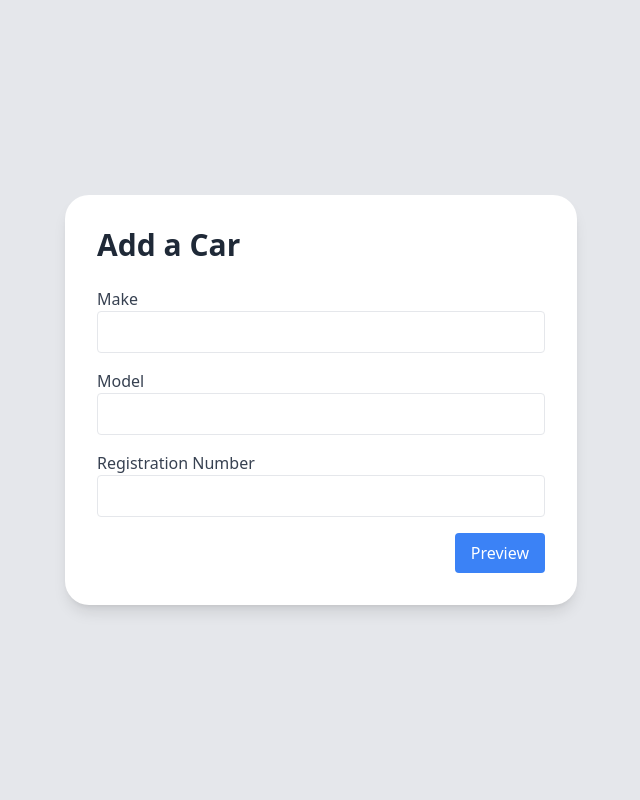
After one commit to Jonathancassara/RentalCar_WebApp, a Django app: page /cars/add/ in a window 1280 px wide. The commit adds this page. Shown: the whole page, without its empty margins (319-959 px from the left). Run offline with Django 5.2, Linux system fonts and the light colour scheme.

Commit message:
create cars
create add cars,  list cars
modify urls views models
test ok

TODO : cars bouton for ADD / LIST  / DELETE

```diff
--- a/RentalCar/Frontend/static/css/style.css
+++ b/RentalCar/Frontend/static/css/style.css
@@ -781,6 +781,11 @@ video {
   padding-bottom: 0.75rem;
 }
 
+.py-4 {
+  padding-top: 1rem;
+  padding-bottom: 1rem;
+}
+
 .text-left {
   text-align: left;
 }
--- /dev/null
+++ b/RentalCar/Frontend/templates/add_car.html
@@ -0,0 +1,121 @@
+{% load static %}
+<!DOCTYPE html>
+<html lang="en">
+<head>
+    <meta charset="UTF-8">
+    <meta name="viewport" content="width=device-width, initial-scale=1.0">
+    <title>Add Car</title>
+    <link href="{% static 'css/style.css' %}" rel="stylesheet">
+</head>
+<body class="bg-gray-200 min-h-screen flex items-center justify-center">
+    <!-- Main Form Container -->
+    <div class="bg-white p-8 rounded-3xl shadow-lg w-full max-w-lg">
+        <h1 class="text-3xl font-bold text-gray-800 mb-6">Add a Car</h1>
+
+        <!-- Car Form -->
+        <form id="carForm">
+            {% csrf_token %}
+            <!-- Make -->
+            <div class="mb-4">
+                <label for="make" class="block font-medium text-gray-700">Make</label>
+                <input type="text" id="make" name="make" required
+                       class="w-full px-3 py-2 border rounded focus:ring-blue-500 focus:outline-none">
+            </div>
+            <!-- Model -->
+            <div class="mb-4">
+                <label for="model" class="block font-medium text-gray-700">Model</label>
+                <input type="text" id="model" name="model" required
+                       class="w-full px-3 py-2 border rounded focus:ring-blue-500 focus:outline-none">
+            </div>
+            <!-- Registration Number -->
+            <div class="mb-4">
+                <label for="registration_number" class="block font-medium text-gray-700">Registration Number</label>
+                <input type="text" id="registration_number" name="registration_number" required
+                       class="w-full px-3 py-2 border rounded focus:ring-blue-500 focus:outline-none">
+            </div>
+
+            <!-- Submit Button -->
+            <div class="flex justify-end">
+                <button type="button" onclick="previewCar()"
+                        class="bg-blue-500 text-white px-4 py-2 rounded hover:bg-blue-600">
+                    Preview
+                </button>
+            </div>
+        </form>
+    </div>
+
+    <!-- Preview Modal -->
+    <div id="previewModal" class="hidden fixed inset-0 bg-black bg-opacity-50 flex items-center justify-center">
+        <div class="bg-white p-6 rounded-3xl shadow-lg w-full max-w-md">
+            <h2 class="text-xl font-bold mb-4">Confirm Car Details</h2>
+            <p><strong>Make:</strong> <span id="previewMake"></span></p>
+            <p><strong>Model:</strong> <span id="previewModel"></span></p>
+            <p><strong>Registration Number:</strong> <span id="previewRegNumber"></span></p>
+
+            <div class="flex justify-end space-x-4 mt-6">
+                <button onclick="closePreviewModal()"
+                        class="bg-gray-500 text-white px-4 py-2 rounded hover:bg-gray-600">
+                    Edit
+                </button>
+                <button onclick="submitCar()"
+                        class="bg-green-500 text-white px-4 py-2 rounded hover:bg-green-600">
+                    Confirm
+                </button>
+            </div>
+        </div>
+    </div>
+
+    <!-- Success Modal -->
+    <div id="successModal" class="hidden fixed inset-0 bg-black bg-opacity-50 flex items-center justify-center">
+        <div class="bg-white p-6 rounded-3xl shadow-lg w-full max-w-md text-center">
+            <h2 class="text-xl font-bold mb-4 text-green-500">Car Added Successfully!</h2>
+            <button onclick="redirectToList()"
+                    class="bg-blue-500 text-white px-4 py-2 rounded hover:bg-blue-600">
+                Go to Car List
+            </button>
+        </div>
+    </div>
+
+    <!-- JavaScript -->
+    <script>
+        // Preview modal: Fill in values and show modal
+        function previewCar() {
+            document.getElementById('previewMake').textContent = document.getElementById('make').value;
+            document.getElementById('previewModel').textContent = document.getElementById('model').value;
+            document.getElementById('previewRegNumber').textContent = document.getElementById('registration_number').value;
+            document.getElementById('previewModal').classList.remove('hidden');
+        }
+
+        // Close the preview modal
+        function closePreviewModal() {
+            document.getElementById('previewModal').classList.add('hidden');
+        }
+
+        // Submit the form via AJAX
+        async function submitCar() {
+            const form = document.getElementById('carForm');
+            const formData = new FormData(form);
+
+            const response = await fetch('{% url "add_car" %}', {
+                method: 'POST',
+                body: formData,
+                headers: {
+                    'X-CSRFToken': '{{ csrf_token }}',
+                }
+            });
+
+            if (response.ok) {
+                document.getElementById('previewModal').classList.add('hidden');
+                document.getElementById('successModal').classList.remove('hidden');
+            } else {
+                alert("An error occurred. Please try again.");
+            }
+        }
+
+        // Redirect to the car list page
+        function redirectToList() {
+            window.location.href = '{% url "list_cars" %}';
+        }
+    </script>
+</body>
+</html>
--- a/RentalCar/Frontend/urls.py
+++ b/RentalCar/Frontend/urls.py
@@ -1,5 +1,5 @@
 from django.urls import path
-from .views import index, list_rentals, add_rental, update_rental, delete_rental
+from .views import index, list_rentals, add_rental, update_rental, delete_rental, drivers,list_drivers, delete_drivers, add_driver, rentals, cars, add_car, list_cars, delete_cars
 
 urlpatterns = [
     path('', index, name='index'),  # Home Page
@@ -7,4 +7,14 @@ urlpatterns = [
     path('add/', add_rental, name='add_rental'),  # Add Rental
     path('update/<int:pk>/', update_rental, name='update_rental'),  # Update Rental
     path('delete/<int:pk>/', delete_rental, name='delete_rental'),  # Delete Rental
+    path('drivers/', drivers, name='drivers'),# Drivers Page
+    path('drivers/add/', add_driver, name='add_driver'), #Add Drivers
+    path('list_drivers/', list_drivers, name='list_drivers'), #list Drivers
+    path('drivers/delete/', delete_drivers, name='delete_drivers'),  #delete drivers
+    path('rentals/', rentals, name='rentals'),  # Rentals Page
+    #path('cars/', cars, name='cars'),          # Cars Page
+    path('cars/add/', add_car, name='add_car'),
+    path('cars/', list_cars, name='list_cars'),
+    path('cars/delete/', delete_cars, name='delete_cars'),
+
 ]
--- a/RentalCar/Frontend/views.py
+++ b/RentalCar/Frontend/views.py
@@ -1,6 +1,8 @@
 from django.shortcuts import render, redirect, get_object_or_404
 from .models import Rental, Driver, Car
 from .forms import RentalForm, RentalUpdateForm
+from django.http import JsonResponse
+import json
 
 # View: Home Page
 def index(request):
@@ -41,3 +43,74 @@ def delete_rental(request, pk):
         rental.delete()
         return redirect('list_rentals')
     return render(request, 'delete_rental.html', {'rental': rental})
+
+# View: Home Page
+def index(request):
+    return render(request, 'index.html')
+
+# View: Drivers Page
+def drivers(request):
+    return render(request, 'drivers.html')
+
+def add_driver(request):
+    if request.method == 'POST':
+        name = request.POST['name']
+        surname = request.POST['surname']
+        email = request.POST['email']
+        phone = request.POST['phone']
+
+        # Create and save the new driver
+        Driver.objects.create(name=name, surname=surname, email=email, phone_number=phone)
+        return JsonResponse({'success': True})
+    return JsonResponse({'success': False}, status=400)
+
+# View to list all drivers
+def list_drivers(request):
+    drivers = Driver.objects.all()
+    return render(request, 'list_drivers.html', {'drivers': drivers})
+
+# View to delete selected drivers
+def delete_drivers(request):
+    if request.method == 'POST':
+        try:
+            data = json.loads(request.body)
+            ids = data.get('ids', [])
+            Driver.objects.filter(id__in=ids).delete()
+            return JsonResponse({'success': True})
+        except Exception as e:
+            return JsonResponse({'success': False, 'error': str(e)}, status=400)
+    return JsonResponse({'success': False, 'error': 'Invalid request method'}, status=405)
+
+# View: Rentals Page
+def rentals(request):
+    return render(request, 'rentals.html')
+
+# View: Cars Page
+def cars(request):
+    return render(request, 'cars.html')
+
+def add_car(request):
+    if request.method == 'POST':
+        make = request.POST.get('make')
+        model = request.POST.get('model')
+        registration_number = request.POST.get('registration_number')
+
+        Car.objects.create(
+            make=make,
+            model=model,
+            registration_number=registration_number
+        )
+        return JsonResponse({'success': True})
+    return render(request, 'add_car.html')
+
+def list_cars(request):
+    cars = Car.objects.all()
+    return render(request, 'list_cars.html', {'cars': cars})
+
+def delete_cars(request):
+    if request.method == 'POST':
+        data = json.loads(request.body)
+        ids = data.get('ids', [])
+        Car.objects.filter(id__in=ids).delete()
+        return JsonResponse({'success': True})
+    return JsonResponse({'success': False}, status=405)
```
Also changed, not shown: RentalCar/Frontend/models.py (+4 -4 lines), RentalCar/Frontend/templates/cars.html (added, +19 -0 lines), RentalCar/Frontend/templates/list_cars.html (added, +37 -0 lines).
